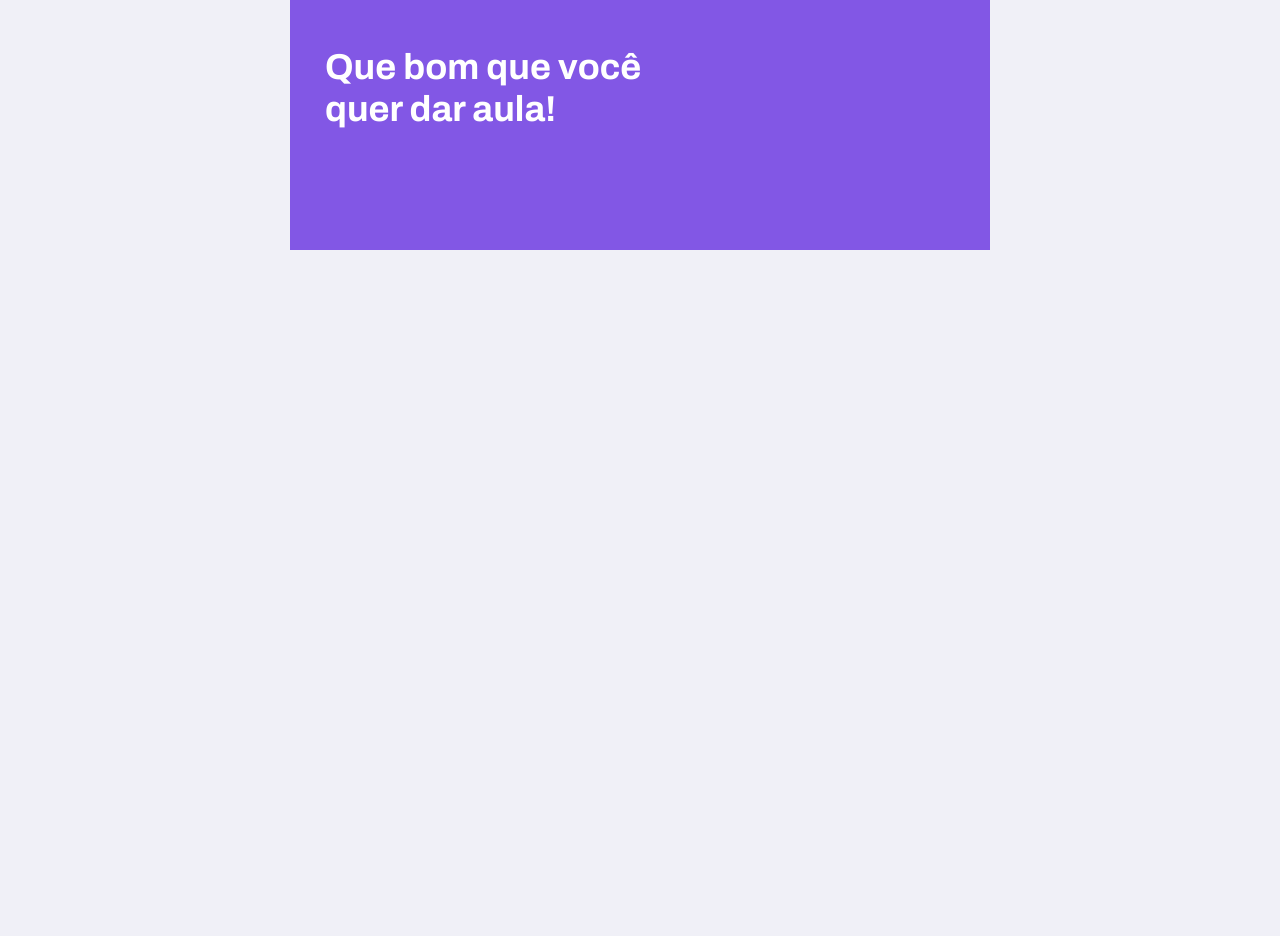
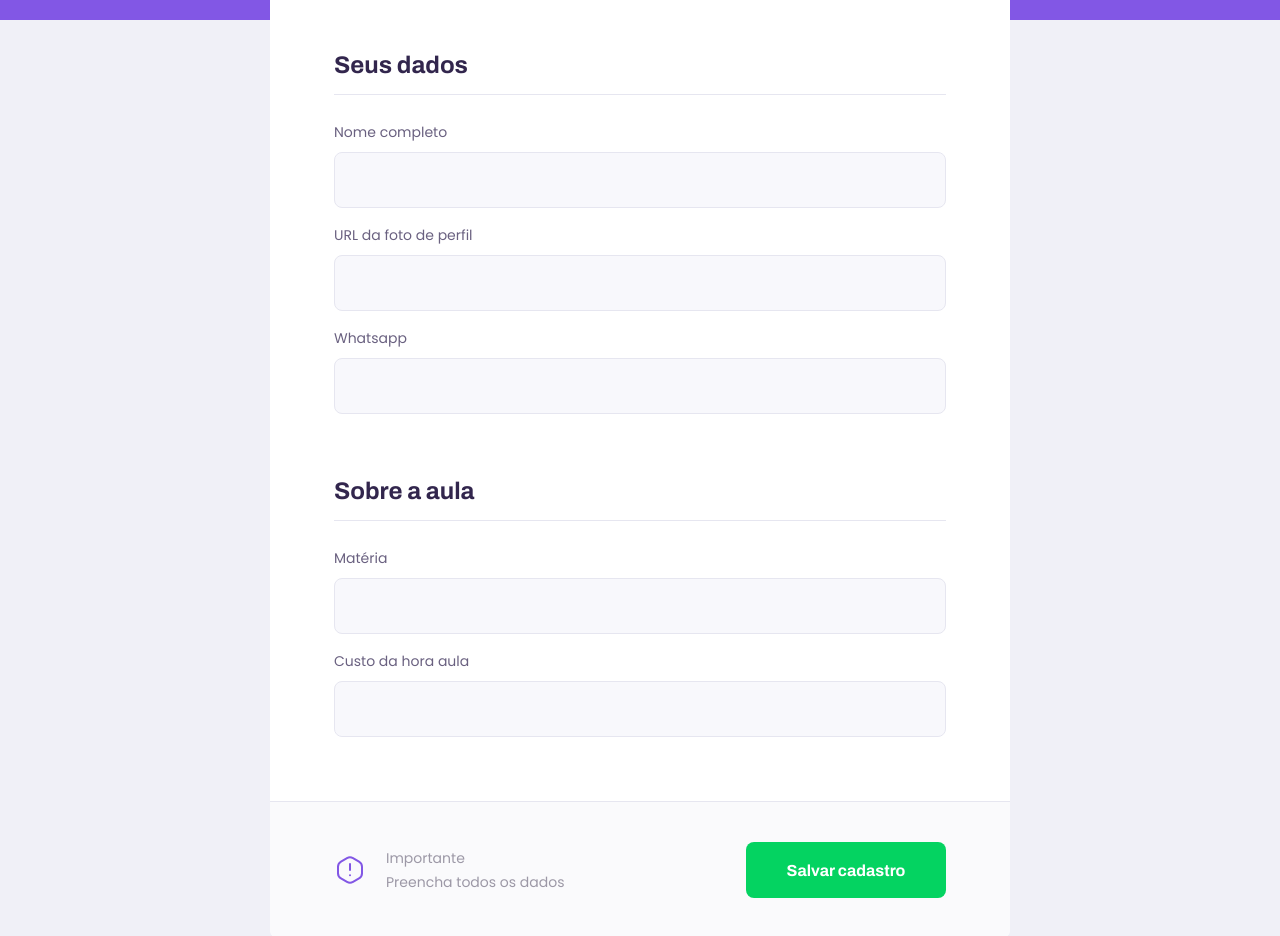
Before and after one commit to Vernalhav/nlw-proffy, a React (Create React App) app: page /give-classes in a window 1280 px wide. Shown: the part 320-1256 px from the top of the page. Before the commit the page ends 800 px from the top, so only its background shows below. Built offline with nearby package versions, Linux system fonts and the light colour scheme.

Commit message:
Added teacher form

```diff
--- /dev/null
+++ b/src/components/Input/index.tsx
@@ -0,0 +1,19 @@
+import React, { InputHTMLAttributes } from 'react';
+
+import './styles.css';
+
+interface InputProps extends InputHTMLAttributes<HTMLInputElement> {
+    label: string;
+    name: string;
+};
+
+const Input: React.FC<InputProps> = ({ label, name, ...rest}) => {
+    return (
+        <div className="input-block">
+            <label htmlFor={name}>{label}</label>
+            <input id={name} {...rest}/>
+        </div>
+    );
+}
+
+export default Input;
--- /dev/null
+++ b/src/components/Input/styles.css
@@ -0,0 +1,40 @@
+.input-block {
+    position: relative;
+}
+
+.input-block + .input-block {
+    margin-top: 1.4rem;
+}
+
+.input-block label {
+    font-size: 1.4rem;
+}
+
+.input-block input {
+    width: 100%;
+    height: 5.6rem;
+    margin-top: 0.8rem;
+    border-radius: 0.8rem;
+    background: var(--color-input-background);
+    border: 1px solid var(--color-line-in-white);
+    outline: 0;
+    padding: 0 1.6rem;
+    font: 1.6rem Archivo;
+}
+
+.input-block:focus-within::after {
+    width: calc(100% - 3.2rem);
+    height: 2px;
+    content: '';
+    background: var(--color-primary-light);
+    position: absolute;
+    left: 1.6rem;
+    right: 1.6rem;
+    bottom: 0;
+}
+
+/* @media (min-width: 700px) {
+    .input-block + .input-block {
+        margin-top: 0rem;
+    }
+} */
--- a/src/components/PageHeader/index.tsx
+++ b/src/components/PageHeader/index.tsx
@@ -8,6 +8,7 @@
 
 interface PageHeaderProps {
     title: string;
+    description?: string;
 }
 
 const PageHeader: React.FC<PageHeaderProps> = (props) => {
@@ -22,6 +23,8 @@
 
             <div className="header-content">
                 <strong>{props.title}</strong>
+                { props.description && <p>{props.description}</p> }
+
                 {props.children}
             </div>
 
--- a/src/components/PageHeader/styles.css
+++ b/src/components/PageHeader/styles.css
@@ -40,6 +40,13 @@
     color: var(--color-title-in-primary);
 }
 
+.page-header .header-content p {
+    max-width: 30rem;
+    font-size: 1.6rem;
+    line-height: 2.6rem;
+    color: var(--color-text-in-primary);
+}
+
 @media (min-width: 700px) {
     .page-header {
         height: 340px;
--- a/src/pages/TeacherForm/index.tsx
+++ b/src/pages/TeacherForm/index.tsx
@@ -1,11 +1,59 @@
 import React from 'react';
 
 import PageHeader from '../../components/PageHeader';
+import Input from '../../components/Input';
+import warningIcon from '../../assets/images/icons/warning.svg';
+
+import './styles.css';
 
 function TeacherForm() {
     return (
         <div id="page-teacher-form" className="container">
-            <PageHeader title="Que bom que você quer dar aula!"/>
+            <PageHeader
+                title="Que incrível que você quer dar aulas!"
+                description="O primeiro passo é preencher esse formulário"
+            />
+
+            <main>
+                <fieldset>
+                    <legend>Seus dados</legend>
+                        <Input
+                            name="name"
+                            label="Nome completo"
+                        />
+                        <Input
+                            name="avatar"
+                            label="URL da foto de perfil"
+                        />
+                        <Input
+                            name="whatsapp"
+                            label="Whatsapp"
+                        />
+                </fieldset>
+
+                <fieldset>
+                    <legend>Sobre a aula</legend>
+                        <Input
+                            name="subject"
+                            label="Matéria"
+                        />
+                        <Input
+                            name="cost"
+                            label="Custo da hora aula"
+                        />
+                </fieldset>
+
+                <footer>
+                    <p>
+                        <img src={warningIcon} alt="Aviso importante"/>
+                        Importante <br />
+                        Preencha todos os dados
+                    </p>
+                    <button type="button">
+                        Salvar cadastro
+                    </button>
+                </footer>
+            </main>
         </div>
     );
 }
--- /dev/null
+++ b/src/pages/TeacherForm/styles.css
@@ -0,0 +1,112 @@
+#page-teacher-form {
+    width: 100vw;
+    height: 100vh;
+}
+
+#page-teacher-form .page-header .header-content {
+    margin-bottom: 6.4rem;
+}
+
+#page-teacher-form main {
+    background: var(--color-box-base);
+    width: 100%;
+    max-width: 74rem;
+    border-radius: 0.8rem;
+    margin: -3.2rem auto 3.2rem;
+    padding-top: 6.4rem;
+    overflow: hidden;
+}
+
+#page-teacher-form main fieldset {
+    border: 0;
+    padding: 0 2.4rem;
+}
+
+#page-teacher-form main fieldset + fieldset {
+    margin-top: 6.4rem;
+}
+
+#page-teacher-form main fieldset legend {
+    font: 700 2.4rem Archivo;
+    color: var(--color-text-title);
+    margin-bottom: 2.4rem;
+    display: flex;
+    align-items: center;
+    justify-content: space-between;
+    width: 100%;
+    padding-bottom: 1.6rem;
+    border-bottom: 1px solid var(--color-line-in-white);
+}
+
+#page-teacher-form main footer {
+    padding: 4rem 2.4rem;
+    background: var(--color-box-footer);
+    border-top: 1px solid var(--color-line-in-white);
+    margin-top: 6.4rem;
+}
+
+#page-teacher-form main p {
+    display: flex;
+    align-items: center;
+    justify-content: center;
+    font-size: 1.4rem;
+    line-height: 2.4rem;
+    color: var(--color-text-complement);
+}
+
+#page-teacher-form main img {
+    margin-right: 2rem;
+}
+
+#page-teacher-form main button {
+    width: 100%;
+    height: 5.6rem;
+    background: var(--color-secondary);
+    color: var(--color-button-text);
+    border-radius: 0.8rem;
+    border: 0;
+    cursor: pointer;
+    font: 700 1.6rem Archivo;
+    display: flex;
+    align-items: center;
+    justify-content: center;
+    margin-top: 3.2rem;
+    text-decoration: none;
+
+    transition: background-color 0.2s;
+}
+
+#page-teacher-form main button:hover {
+    background: var(--color-secondary-dark);
+}
+
+@media (min-width: 700px){
+
+    #page-teacher-form {
+        max-width: 100vw;
+    }
+
+    #page-teacher-form .page-header .header-content {
+        margin-bottom: 0;
+    }
+
+    #page-teacher-form main fieldset {
+        padding: 0 6.4rem;
+    }
+
+    #page-teacher-form main footer {
+        padding: 4.0rem 6.4rem;
+        display: flex;
+        align-items: center;
+        justify-content: space-between;
+    }
+
+    #page-teacher-form main footer p {
+        justify-content: space-between;
+    }
+
+    #page-teacher-form main footer button {
+        width: 20rem;
+        margin-top: 0;
+    }
+}
--- a/src/pages/TeacherList/index.tsx
+++ b/src/pages/TeacherList/index.tsx
@@ -2,6 +2,7 @@
 
 import PageHeader from '../../components/PageHeader';
 import TeacherItem from '../../components/TeacherItem';
+import Input from '../../components/Input';
 
 import './styles.css';
 
@@ -10,20 +11,19 @@
         <div id="page-teacher-list" className="container">
             <PageHeader title="Estes são os Profys disponíveis">
                <form id="search-teachers">
-                   <div className="input-block">
-                       <label htmlFor="subject">Matéria</label>
-                       <input type="text" id="subject" />
-                   </div>
-
-                   <div className="input-block">
-                       <label htmlFor="week-day">Dia da semana</label>
-                       <input type="text" id="week-day" />
-                   </div>
-
-                   <div className="input-block">
-                       <label htmlFor="time">Hora</label>
-                       <input type="text" id="time" />
-                   </div>
+                    <Input
+                        name="subject"
+                        label="Matéria"
+                    />
+                    <Input
+                        name="week_day"
+                        label="Dia da semana"
+                    />
+                    <Input
+                        name="time"
+                        label="Horário"
+                        type="time"
+                    />
                </form>
             </PageHeader>
 
--- a/src/pages/TeacherList/styles.css
+++ b/src/pages/TeacherList/styles.css
@@ -11,40 +11,6 @@
     color: var(--color-text-in-primary);
 }
 
-#search-teachers .input-block {
-    position: relative;
-}
-
-#search-teachers .input-block + .input-block {
-    margin-top: 1.4rem;
-}
-
-#search-teachers .input-block label {
-    font-size: 1.4rem;
-}
-
-#search-teachers .input-block input {
-    width: 100%;
-    height: 5.6rem;
-    margin-top: 0.8rem;
-    border-radius: 0.8rem;
-    background: var(--color-input-background);
-    border: 1px solid var(--color-line-in-white);
-    outline: 0;
-    padding: 0 1.6rem;
-    font: 1.6rem Archivo;
-}
-
-#search-teachers .input-block:focus-within::after {
-    width: calc(100% - 3.2rem);
-    height: 2px;
-    content: '';
-    background: var(--color-primary-light);
-    position: absolute;
-    left: 1.6rem;
-    right: 1.6rem;
-    bottom: 0;
-}
 
 #page-teacher-list main {
     margin: 3.2rem auto;
```
